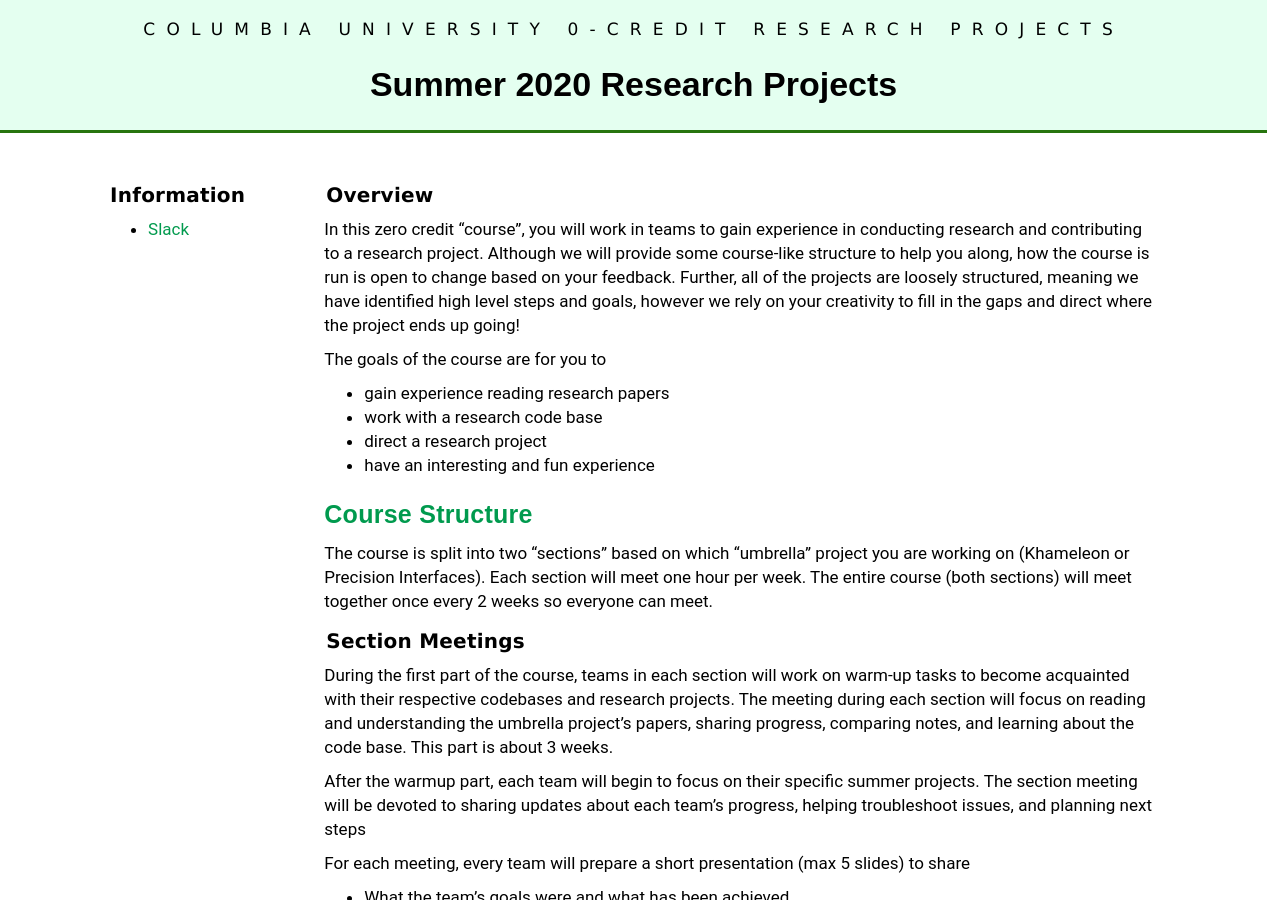
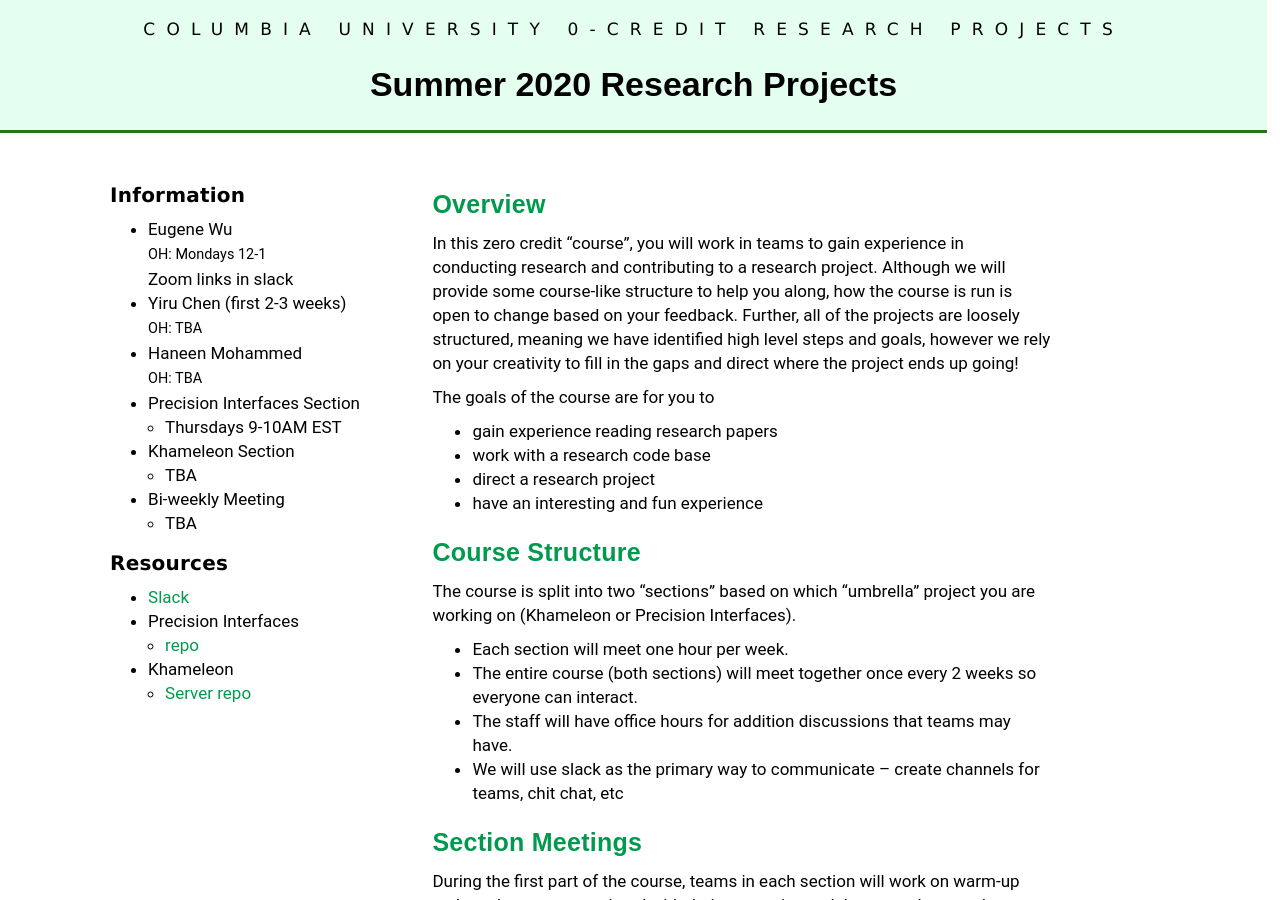
Before and after one commit to cudbg/summer20, a Jekyll site: the page built from index.md, in a window 1280 px wide and 900 px high. Built offline with Jekyll 4.4.1, drawn with Linux system fonts in a browser that asks for light colours; our own code applies the rules of GitHub Pages for plain Markdown files.

Commit message:
lazy commit msg

```diff
--- a/_includes/index_left.md
+++ b/_includes/index_left.md
@@ -1,3 +1,23 @@
 #### Information
 
+* Eugene Wu
+  <small>OH: Mondays 12-1 </small>
+  Zoom links in slack
+* Yiru Chen (first 2-3 weeks)
+  <small>OH: TBA</small>
+* Haneen Mohammed
+  <small>OH: TBA</small>
+* Precision Interfaces Section
+  * Thursdays 9-10AM EST
+* Khameleon Section
+  * TBA
+* Bi-weekly Meeting
+  * TBA
+
+#### Resources
+
 * [Slack](wulab2020summer.slack.com)
+* Precision Interfaces
+  * [repo](https://github.com/cudbg/pi)
+* Khameleon
+  * [Server repo](https://github.com/cudbg/khameleon-server)
--- a/_layouts/index.html
+++ b/_layouts/index.html
@@ -16,11 +16,11 @@
 
 
 <div class="row content" style="margin-top: 2em;">
-  <div class="col-md-2 col-md-offset-1">
+  <div class="col-md-3 col-md-offset-1">
 		{% capture index_left %}{% include index_left.md %}{% endcapture %}
 		{{ index_left | markdownify }}
 	</div>
-  <div class="col-md-8">
+  <div class="col-md-6">
 		{{ content }}
   </div>
   <div class="joiner"></div>
--- a/index.md
+++ b/index.md
@@ -3,7 +3,7 @@
 ---
 
 
-#### Overview
+### Overview
 
 In this zero credit "course", you will work in teams to gain experience in conducting research and contributing to a research project.  Although we will provide some course-like structure to help you along, how the course is run is open to change based on your feedback.  Further, all of the projects are loosely structured, meaning we have identified high level steps and goals, however we rely on your creativity to fill in the gaps and direct where the project ends up going!
 
@@ -16,9 +16,14 @@
 
 ### Course Structure
 
-The course is split into two "sections" based on which "umbrella" project you are working on (Khameleon or Precision Interfaces).  Each section will meet one hour per week.  The entire course (both sections) will meet together once every 2 weeks so everyone can meet.
+The course is split into two "sections" based on which "umbrella" project you are working on (Khameleon or Precision Interfaces).
 
-#### Section Meetings
+* Each section will meet one hour per week.
+* The entire course (both sections) will meet together once every 2 weeks so everyone can interact.
+* The staff will have office hours for addition discussions that teams may have.
+* We will use slack as the primary way to communicate -- create channels for teams, chit chat, etc
+
+### Section Meetings
 
 During the first part of the course, teams in each section will work on warm-up tasks to become acquainted with their respective codebases and research projects.  The meeting during each section will focus on reading and understanding the umbrella project's papers, sharing progress, comparing notes, and learning about the code base.  This part is about 3 weeks.
 
@@ -33,7 +38,7 @@
 * Demos, screenshots, storyboards are great!
 
 
-#### Initial Schedule
+### Initial Schedule
 
 Week 1
 
```
